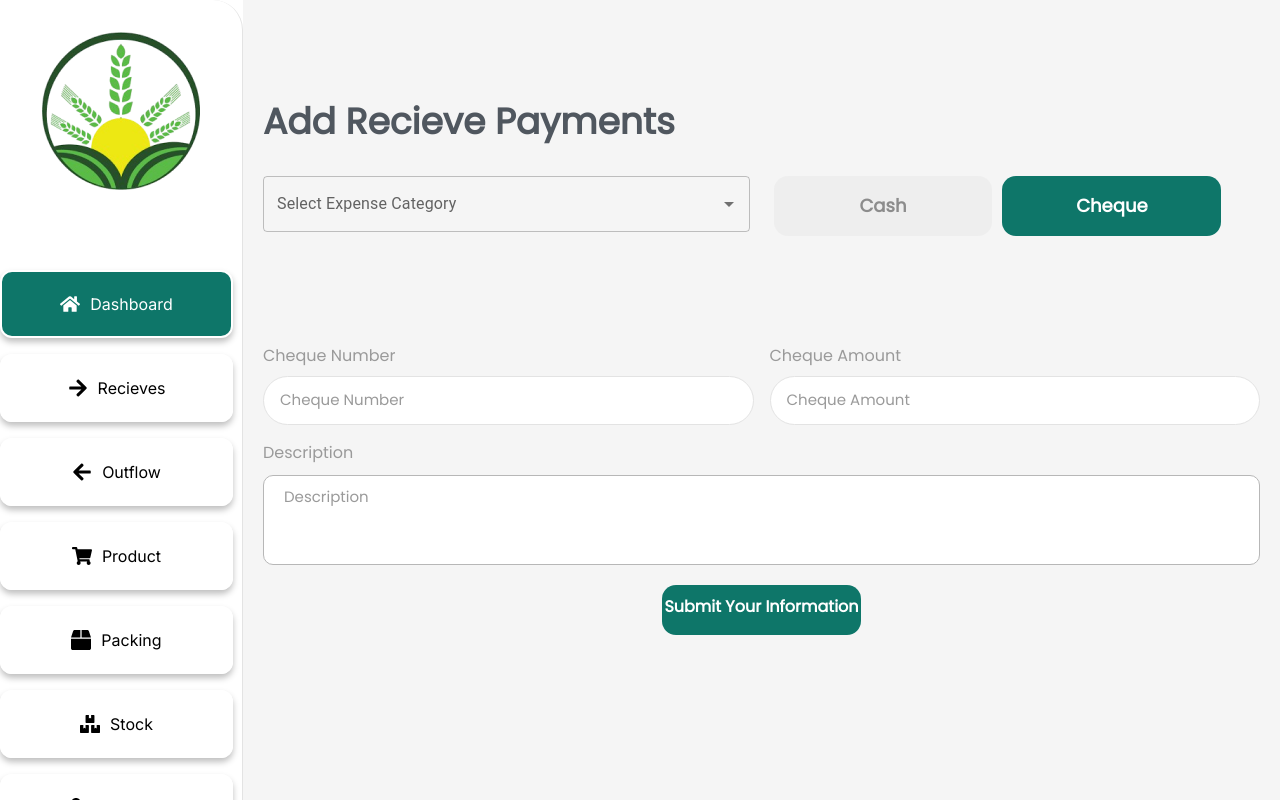
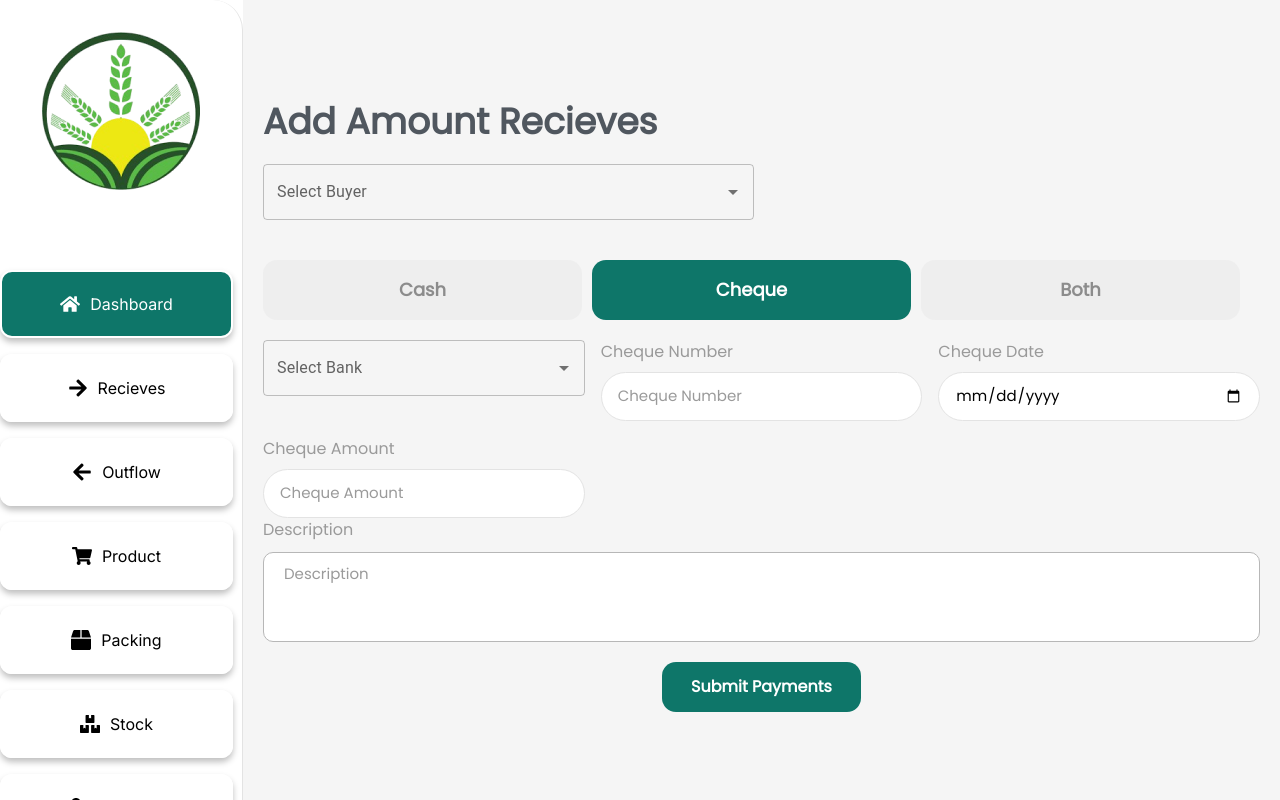
Before and after one commit to aqibjawad/rice_mill, a Next.js app: page /paymentRecieves in a window 1280 px wide. Both pictures are taken after a click on the button "Cheque". Shown: the top 800 px of the page. Built offline with nearby package versions, Linux system fonts and the light colour scheme; no server answers.

Commit message:
amount recives done get and post

```diff
--- a/app/paymentRecieves/page.jsx
+++ b/app/paymentRecieves/page.jsx
@@ -1,166 +1,267 @@
 "use client";
 
 import React, { useState, useEffect } from "react";
-import { Grid } from "@mui/material";
 import styles from "../../styles/paymentRecieves.module.css";
+import InputWithTitle from "../../components/generic/InputWithTitle";
+import MultilineInput from "../../components/generic/MultilineInput";
+import Autocomplete from "@mui/material/Autocomplete";
+import TextField from "@mui/material/TextField";
+import Skeleton from "@mui/material/Skeleton";
+import axios from "axios";
+import Grid from "@mui/material/Grid";
+
+import { buyer, banks, buyerLedger } from "../../networkApi/Constants";
+
+import APICall from "../../networkApi/APICall";
 
 import DropDown from "@/components/generic/dropdown";
-
-import buyer from "../../networkApi/Constants";
-
-import APICall from "@/networkApi/APICall";
-
-import InputWithTitle from "@/components/generic/InputWithTitle";
-import MultilineInput from "@/components/generic/MultilineInput";
 
 const Page = () => {
   const api = new APICall();
 
-  const [buyerData, setBuyerData] = useState([]);
-  const [error, setError] = useState(null);
+  const [formData, setFormData] = useState({
+    buyer_id: "",
+    payment_type: "",
+    description: "",
+    cash_amount: "",
+
+    bank_id: "",
+    cheque_no: "",
+    cheque_date: "",
+    cheque_amount: "",
+  });
+
+  const [tableBankData, setTableBankData] = useState([]);
+  const [loading, setLoading] = useState(true);
+  const [loadingSubmit, setLoadingSubmit] = useState(false);
 
   const [activeTab, setActiveTab] = useState("tab1");
 
+  const [tablePartyData, setPartyData] = useState([]);
+
+  const [error, setError] = useState(null);
+
   useEffect(() => {
-    fetchBuyerData();
+    fetchData();
+    fetchBankData();
   }, []);
 
-  const fetchBuyerData = async () => {
+  const fetchData = async () => {
     try {
       const response = await api.getDataWithToken(buyer);
-      console.log("API Response:", response);
       const data = response.data;
+
       if (Array.isArray(data)) {
-        const formattedData = data.map((buyers) => ({
-          label: buyers.expense_category,
-          id: buyers.id,
+        const formattedData = data.map((supplier) => ({
+          label: supplier.person_name,
+          id: supplier.id,
         }));
-        setBuyerData(formattedData);
+        setPartyData(formattedData);
       } else {
         throw new Error("Fetched data is not an array");
       }
     } catch (error) {
       console.error("Error fetching data:", error.message);
+    } finally {
+      setLoading(false);
+    }
+  };
+
+  const fetchBankData = async () => {
+    try {
+      const response = await api.getDataWithToken(banks);
+      const data = response.data;
+      if (Array.isArray(data)) {
+        const formattedData = data.map((bank) => ({
+          label: bank.bank_name,
+          id: bank.id,
+        }));
+        setTableBankData(formattedData);
+      } else {
+        throw new Error("Fetched data is not an array");
+      }
+    } catch (error) {
       setError(error.message);
+    } finally {
+      setLoading(false);
     }
   };
 
   const handleTabClick = (tab) => {
     setActiveTab(tab);
+    setFormData((prevState) => ({
+      ...prevState,
+      payment_type: tab,
+    }));
+  };
+
+  const handleInputChange = (e) => {
+    const { name, value } = e.target;
+    setFormData((prevState) => ({
+      ...prevState,
+      [name]: value,
+    }));
+  };
+
+  const handleDropdownChange = (name, selectedOption) => {
+    setFormData((prevState) => ({
+      ...prevState,
+      [name]: selectedOption.id,
+    }));
+  };
+
+  const handleBankSelect = (_, value) => {
+    setFormData((prevState) => ({
+      ...prevState,
+      bank_id: value?.id || "",
+    }));
+  };
+
+  const handleSubmit = async (e) => {
+    e.preventDefault();
+    setLoadingSubmit(true);
+    try {
+      const response = await api.postDataWithToken(buyerLedger, formData);
+      console.log("Success:", response);
+    } catch (error) {
+      console.error("Error:", error);
+    } finally {
+      setLoadingSubmit(false);
+    }
   };
 
   return (
     <div>
-        <div className={styles.paymentHeader}>
-            Add Recieve Payments
+      <div className={styles.recievesHead}>Add Amount Recieves</div>
+      <div>
+        <Grid container spacing={2} className="mt-10">
+          <Grid item xs={12} md={6}>
+            {loading ? (
+              <Skeleton variant="rectangular" width="100%" height={56} />
+            ) : (
+              <div className="mt-5">
+                <DropDown
+                  title="Select Buyer"
+                  options={tablePartyData}
+                  onChange={handleDropdownChange}
+                  value={formData.buyer_id}
+                  name="buyer_id"
+                />
               </div>
-      <div className={styles.container}>
-        <Grid container spacing={3}>
-          <Grid item xs={12} sm={6} md={4} lg={6}>
-            <DropDown
-              title="Select Expense Category"
-              options={buyerData}
-              // onChange={handleDropdownChange}
-              // value={formData.expense_category_id}
-              // name="expense_category_id"
+            )}
+          </Grid>
+          <Grid item xs={12} md={6}>
+            {activeTab === "cash" || activeTab === "both" ? (
+              <InputWithTitle
+                title="Amount"
+                type="text"
+                placeholder="Amount"
+                value={formData.cash_amount}
+                name="cash_amount"
+                onChange={handleInputChange}
               />
+            ) : null}
+          </Grid>
         </Grid>
 
-          <Grid item xs={12} sm={6} md={4} lg={6}>
+        <div className="mt-10">
           <div className={styles.tabPaymentContainer}>
             <button
               className={`${styles.tabPaymentButton} ${
-                  activeTab === "tab1" ? styles.active : ""
+                activeTab === "cash" ? styles.active : ""
               }`}
-                onClick={() => handleTabClick("tab1")}
+              onClick={() => handleTabClick("cash")}
             >
               Cash
             </button>
             <button
               className={`${styles.tabPaymentButton} ${
-                  activeTab === "tab2" ? styles.active : ""
+                activeTab === "cheque" ? styles.active : ""
               }`}
-                onClick={() => handleTabClick("tab2")}
+              onClick={() => handleTabClick("cheque")}
             >
               Cheque
             </button>
+            <button
+              className={`${styles.tabPaymentButton} ${
+                activeTab === "both" ? styles.active : ""
+              }`}
+              onClick={() => handleTabClick("both")}
+            >
+              Both
+            </button>
           </div>
-          </Grid>
 
-          <Grid item xs={12} sm={6} md={4} lg={12}>
           <div className={styles.tabPaymentContent}>
-              {activeTab === "tab1" && (
-                <Grid container spacing={2} className="">
-                  <Grid item xs={12} md={4} lg={6}>
-                    <InputWithTitle
-                      title="Cash Amount"
-                      type="text"
-                      placeholder="Cash Amount"
-                      name="cheque_no"
-                      // value={formData.cheque_no}
-                      // onChange={handleInputChange}
+            {activeTab === "cheque" || activeTab === "both" ? (
+              <Grid container spacing={2} className="mt-10">
+                <Grid item xs={12} md={4} className="mt-5">
+                  <Autocomplete
+                    disablePortal
+                    id="combo-box-demo"
+                    options={tableBankData}
+                    renderInput={(params) => (
+                      <TextField {...params} label="Select Bank" />
+                    )}
+                    onChange={handleBankSelect}
                   />
                 </Grid>
 
-                  <Grid item xs={12} md={4} lg={6}>
-                    <MultilineInput
-                      title="Description"
-                      type="text"
-                      placeholder="Description"
-                      name="cheque_no"
-                      // value={formData.cheque_no}
-                      // onChange={handleInputChange}
-                    />
-                  </Grid>
-                </Grid>
-              )}
-            </div>
-          </Grid>
-
-          <Grid item xs={12} sm={6} md={4} lg={12}>
-            <div className={styles.tabPaymentContent}>
-              {activeTab === "tab2" && (
-                <Grid container spacing={2} className="">
-                  <Grid item xs={12} md={4} lg={6}>
+                <Grid item xs={12} md={4}>
                   <InputWithTitle
                     title="Cheque Number"
                     type="text"
                     placeholder="Cheque Number"
                     name="cheque_no"
-                      // value={formData.cheque_no}
-                      // onChange={handleInputChange}
+                    value={formData.cheque_no}
+                    onChange={handleInputChange}
                   />
                 </Grid>
 
-                  <Grid item xs={12} md={4} lg={6}>
+                <Grid item xs={12} md={4}>
+                  <InputWithTitle
+                    title="Cheque Date"
+                    type="date"
+                    placeholder="Cheque Date"
+                    name="cheque_date"
+                    value={formData.cheque_date}
+                    onChange={handleInputChange}
+                  />
+                </Grid>
+
+                <Grid item xs={12} md={4}>
                   <InputWithTitle
                     title="Cheque Amount"
                     type="text"
                     placeholder="Cheque Amount"
-                      name="cheque_no"
-                      // value={formData.cheque_no}
-                      // onChange={handleInputChange}
-                    />
-                  </Grid>
-
-                  <Grid className="mt-5" item xs={12} md={4} lg={12}>
-                    <MultilineInput
-                      title="Description"
-                      type="text"
-                      placeholder="Description"
-                      name="cheque_no"
-                      // value={formData.cheque_no}
-                      // onChange={handleInputChange}
+                    name="cheque_amount"
+                    value={formData.cheque_amount}
+                    onChange={handleInputChange}
                   />
                 </Grid>
               </Grid>
-              )}
+            ) : null}
+
+            <Grid className="mt-5" item xs={12} md={4} lg={8}>
+              <MultilineInput
+                title="Description"
+                placeholder="Description"
+                name="description"
+                value={formData.description}
+                onChange={handleInputChange}
+              />
+            </Grid>
           </div>
-          </Grid>
-        </Grid>
+        </div>
 
         <div className={styles.btnCont}>
-          <div className={styles.saveBtn}>Submit Your Information</div>
+          <button
+            className={styles.saveBtn}
+            onClick={handleSubmit}
+            disabled={loadingSubmit}
+          >
+            {loadingSubmit ? "Submitting..." : "Submit Payments"}
+          </button>
         </div>
       </div>
     </div>
--- a/networkApi/Constants.jsx
+++ b/networkApi/Constants.jsx
@@ -21,7 +21,7 @@ export const suppliers = apiPrefix + "/supplier";
 
 export const buyer = apiPrefix + "/buyer";
 
-export const purchaseOut = apiPrefix + "/payment_out";
+export const buyerLedger = apiPrefix + "/buyer_ledger";
 
 export const supplierLedger = apiPrefix + "/supplier_ledger";
 
--- a/styles/paymentRecieves.module.css
+++ b/styles/paymentRecieves.module.css
@@ -1,4 +1,4 @@
-.paymentHeader {
+.recievesHead {
   font-family: "regular";
   font-size: 36px;
   font-weight: 700;
@@ -22,7 +22,7 @@
 }
 
 .tabPaymentButton {
-  width: 45%;
+  width: 32%;
   height: 60px;
   border-radius: 14px;
   border: 1px;
@@ -36,7 +36,7 @@
 }
 
 .tabPaymentButton.active {
-  width: 45%;
+  width: 32%;
   height: 60px;
   border-radius: 14px;
   border: 1px;
```
Also changed, not shown: app/inflow/page.jsx (+13 -10 lines), app/payments/Payment.jsx (+6 -3 lines). Lines whose indentation alone changed are shown as unchanged.
